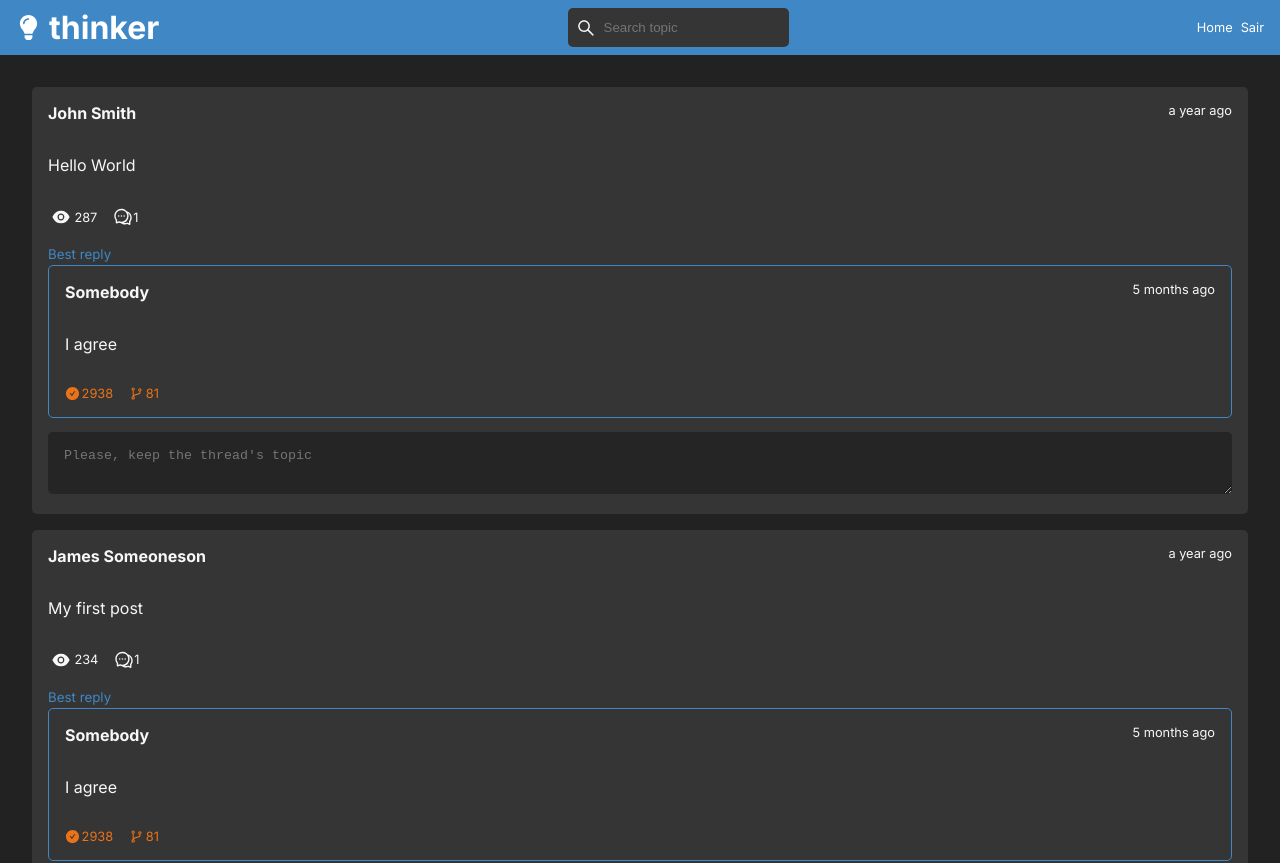
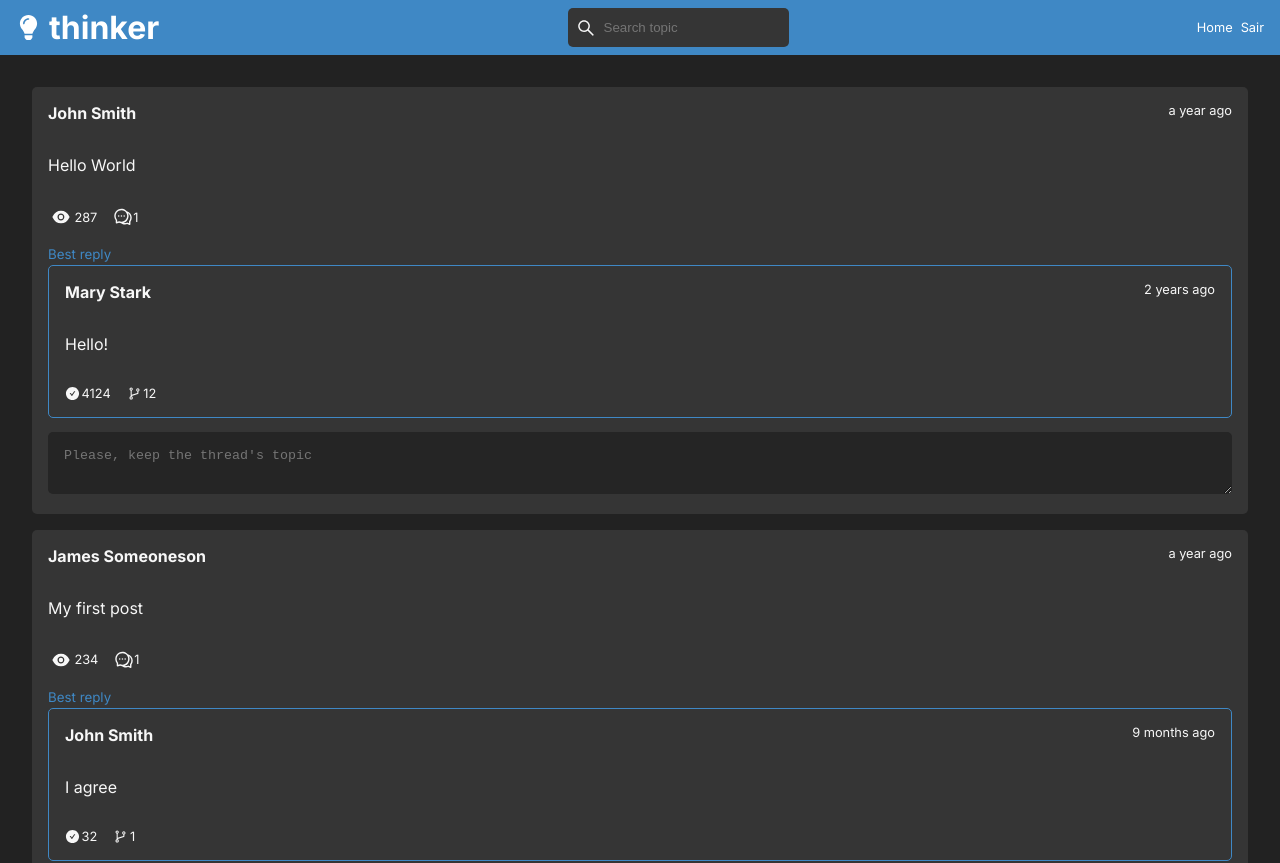
Before and after one commit to ciroddias/thinker, a Next.js app: page / in a window 1280 px wide. Shown: the top 863 px of the page. Built offline with nearby package versions, Linux system fonts and the light colour scheme.

Commit message:
feat: comments dynamically rendered

```diff
--- a/src/components/Post/index.tsx
+++ b/src/components/Post/index.tsx
@@ -56,15 +56,18 @@ function Post({
         </Replies>
       </Interactions>
       <BestReplyLabel>Best reply</BestReplyLabel>
-      <BestReply
-        username="Somebody"
-        createdAt={new Date("08/09/2022")}
-        text="I agree"
-        agreed={true}
-        agree={2938}
-        deviated={true}
-        deviatedAmount={81}
-      />
+      {replies.map((reply) => (
+        <BestReply
+          key={reply.id}
+          username={reply.user.username}
+          createdAt={reply.createdAt}
+          text={reply.text}
+          agreed={false}
+          agree={reply.agree}
+          deviated={false}
+          deviatedAmount={reply.deviated}
+        />
+      ))}
       <CommentField placeholder="Please, keep the thread's topic" />
     </Container>
   );
--- a/src/interfaces/IReplies.ts
+++ b/src/interfaces/IReplies.ts
@@ -1,8 +1,10 @@
 import { IUser } from "./IUser";
 
 export interface IReplies {
+  id: string;
   user: IUser;
   agree: number;
+  text: string;
   deviated: number;
   createdAt: Date;
 }
--- a/src/service/api.ts
+++ b/src/service/api.ts
@@ -11,11 +11,11 @@ export function getPosts() {
         text: "Hello World",
         replies: [
           {
+            id: "1",
             user: {
               username: "Mary Stark",
             },
-
-            text: "",
+            text: "Hello!",
             agree: 4124,
             deviated: 12,
             createdAt: new Date("01/12/2021"),
@@ -32,6 +32,7 @@ export function getPosts() {
         text: "My first post",
         replies: [
           {
+            id: "2",
             user: {
               username: "John Smith",
             },
@@ -52,10 +53,10 @@ export function getPosts() {
         text: "Happy new year",
         replies: [
           {
+            id: "3",
             user: {
               username: "James Someoneson",
             },
-
             text: "Thanks!",
             agree: 1,
             deviated: 0,
@@ -73,10 +74,10 @@ export function getPosts() {
         text: "Hi!",
         replies: [
           {
+            id: "3",
             user: {
               username: "George Somebodyson",
             },
-
             text: "Hi, friend!",
             agree: 5125,
             deviated: 1,
@@ -94,10 +95,10 @@ export function getPosts() {
         text: "Hey!",
         replies: [
           {
+            id: "4",
             user: {
               username: "Paul Beetleson",
             },
-
             text: "Hi!",
             agree: 19283,
             deviated: 18273,
--- a/styles/themes/dark.ts
+++ b/styles/themes/dark.ts
@@ -13,6 +13,6 @@ const dark: DefaultTheme = {
     "card-100": "#353535",
     "card-200": "#252525",
   },
-};
+} as const;
 
 export { dark };
--- a/styles/themes/light.ts
+++ b/styles/themes/light.ts
@@ -13,6 +13,6 @@ const light: DefaultTheme = {
     "card-100": "#F7F7F7",
     "card-200": "#FFF",
   },
-};
+} as const;
 
 export { light };
```
